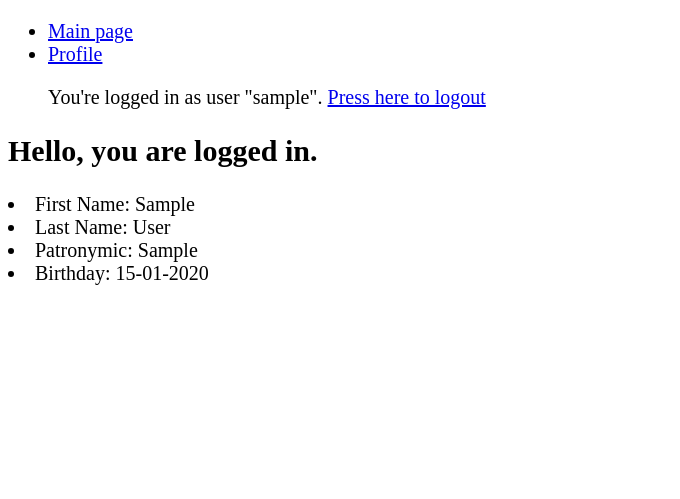
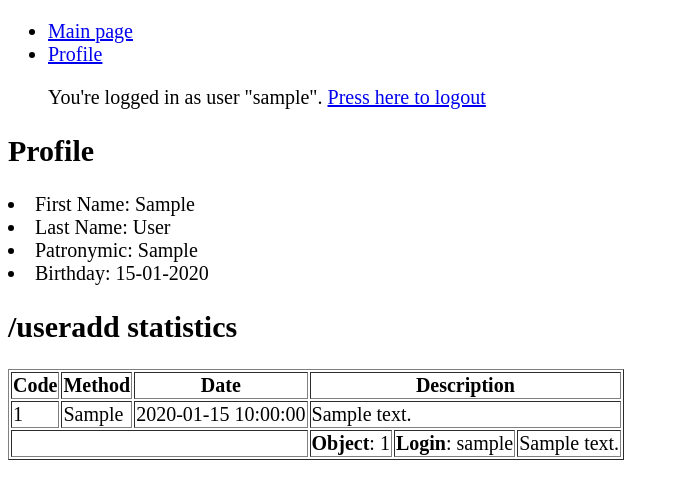
Before and after one commit to vitesempl/Flask-postgre, a Flask app: page /profile in a window 1280 px wide. Shown: the top 499 px of the page, without its empty margins (0-680 px from the left). Run offline with Flask 2, Linux system fonts and the light colour scheme; a user stored in the database is signed in; tables that the repository leaves empty hold one stand-in row (values such as "Sample post"); parts of the project's set-up code (start-up, migrations or seed data) failed here and were passed over; some libraries are stand-ins or nearby versions.

Commit message:
Output table with response stats of /useradd on profile.html

```diff
--- a/app.py
+++ b/app.py
@@ -152,7 +152,7 @@ def register():
 
             bd = request.form.get('birthday')
             if bd != '':
-                bd = datetime.strptime(bd, "%d.%m.%Y").strftime("%Y-%m-%d %H:%M")
+                bd = datetime.strptime(bd, "%d/%m/%Y").strftime("%Y-%m-%d %H:%M")
             else:
                 bd = None
 
@@ -197,7 +197,12 @@ def login():
 @login_required
 def profile():
     user_info = db.session.query(Profiles).filter(Profiles.user_id == current_user.id).scalar()
-    return render_template("profile.html", title="Profile", user=current_user, profile=user_info)
+
+    codes = db.session.query(ResCodes).all()
+    bu = db.session.query(BadUsers).all()
+
+    return render_template("profile.html", title="Profile",
+                           user=current_user, profile=user_info, codes=codes, bad_users=bu)
 
 
 @app.route('/logout', methods=["GET", "POST"])
@@ -286,7 +291,7 @@ def useradd():
                             continue
                 else:
                     bad_logins.append([num, login, 'Error! Not enough information, '
-                                                   'You should fill in the fields name, email or phone!'])
+                                                   'name and email or phone are missing!'])
                     # print('Not enough information! User with login', login, 'wasn\'t created')
                     continue
 
@@ -320,7 +325,7 @@ def useradd():
             users_json = json.dumps(users_data)
             return Response(users_json, 200, mimetype='application/json')
     else:
-        res = "Bad request! JSON file is empty."
+        res = "Bad request! JSON file is empty or broken."
         code = ResCodes(code=400, method="POST", description=res)
         code.db_commit()
 
--- a/templates/profile.html
+++ b/templates/profile.html
@@ -1,11 +1,41 @@
 {% extends 'layout.html' %}
 
 {% block content %}
-    <h2>Hello, you are logged in.</h2>
+    <h2>Profile</h2>
     <li>First Name: {{ profile.fname }}</li>
     <li>Last Name: {{ profile.lname }}</li>
     <li>Patronymic: {{ profile.patr }}</li>
     {% if profile.birthday != None %}
         <li>Birthday: {{ profile.birthday.strftime('%d-%m-%Y') }}</li>
     {% endif %}
+
+    <h2>/useradd statistics</h2>
+    {% if codes != None %}
+        <table border="1">
+            <tr>
+                <th>Code</th>
+                <th>Method</th>
+                <th>Date</th>
+                <th colspan="3">Description</th>
+            </tr>
+        {% for code in codes %}
+            <tr>
+                <td>{{ code.code }}</td>
+                <td>{{ code.method }}</td>
+                <td>{{ code.date }}</td>
+                <td colspan="3">{{ code.description }}</td>
+            </tr>
+            {% for u in bad_users %}
+                {% if u.code_id == code.id %}
+                <tr>
+                    <td colspan="3"></td>
+                    <td><b>Object</b>: {{ u.object_id }}</td>
+                    <td><b>Login</b>: {{ u.login }}</td>
+                    <td>{{ u.description }}</td>
+                </tr>
+                {% endif %}
+            {% endfor %}
+        {% endfor %}
+        </table>
+    {% endif %}
 {% endblock %}
--- a/templates/register.html
+++ b/templates/register.html
@@ -24,7 +24,7 @@
     <div class="field">
         <label>Birthday: </label>
         <input type="text" name="birthday" placeholder="Birthday" value="" title="Date (Format: MM/DD/YYYY)"
-               pattern="(0[1-9]|1[012])[- /.](0[1-9]|[12][0-9]|3[01])[- /.](19|20)\d\d">
+               pattern="(0[1-9]|1[012])[/](0[1-9]|[12][0-9]|3[01])[/](19|20)\d\d">
     </div>
     <div class="field">
         <label>Email: </label>
```
